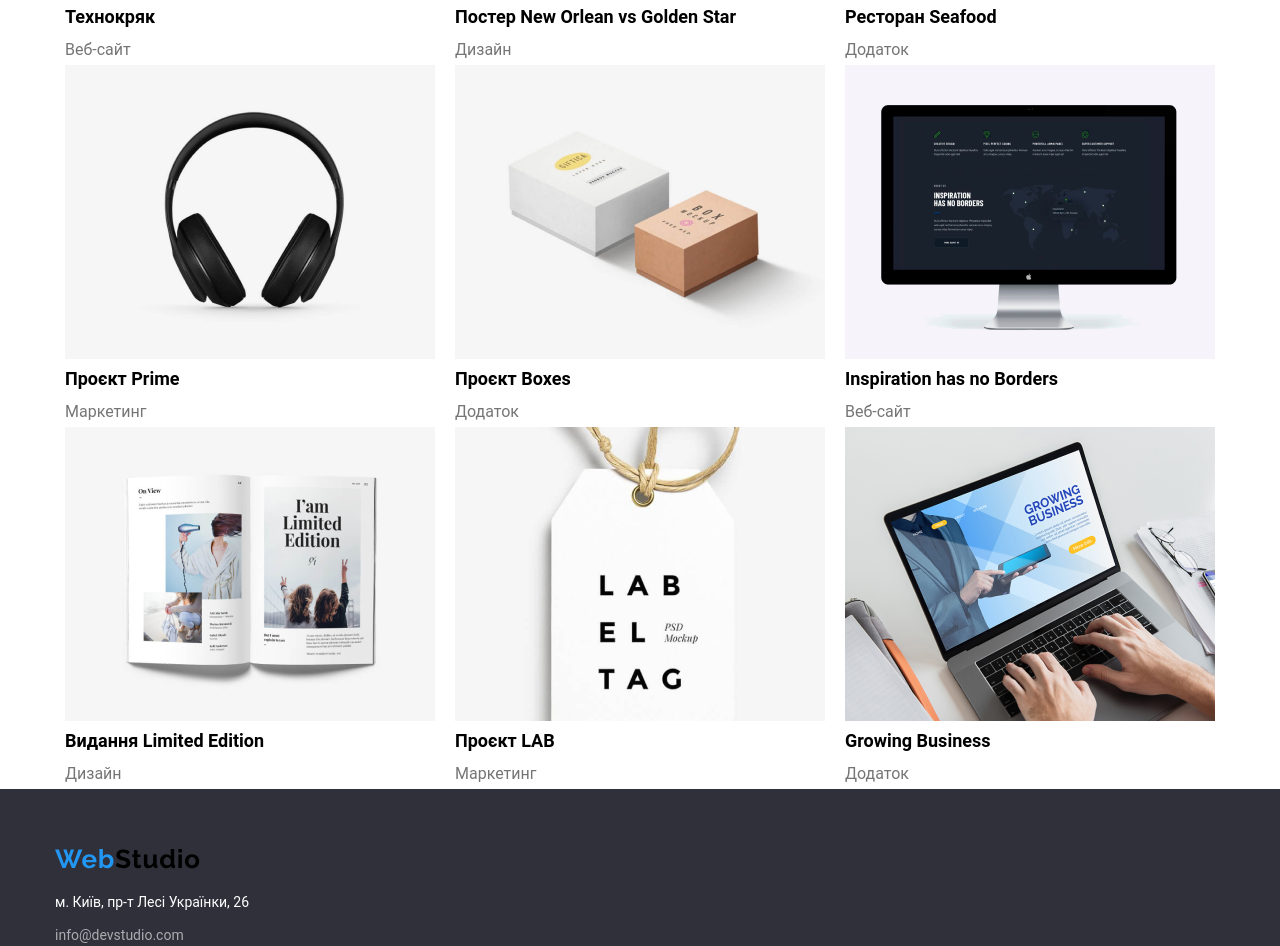
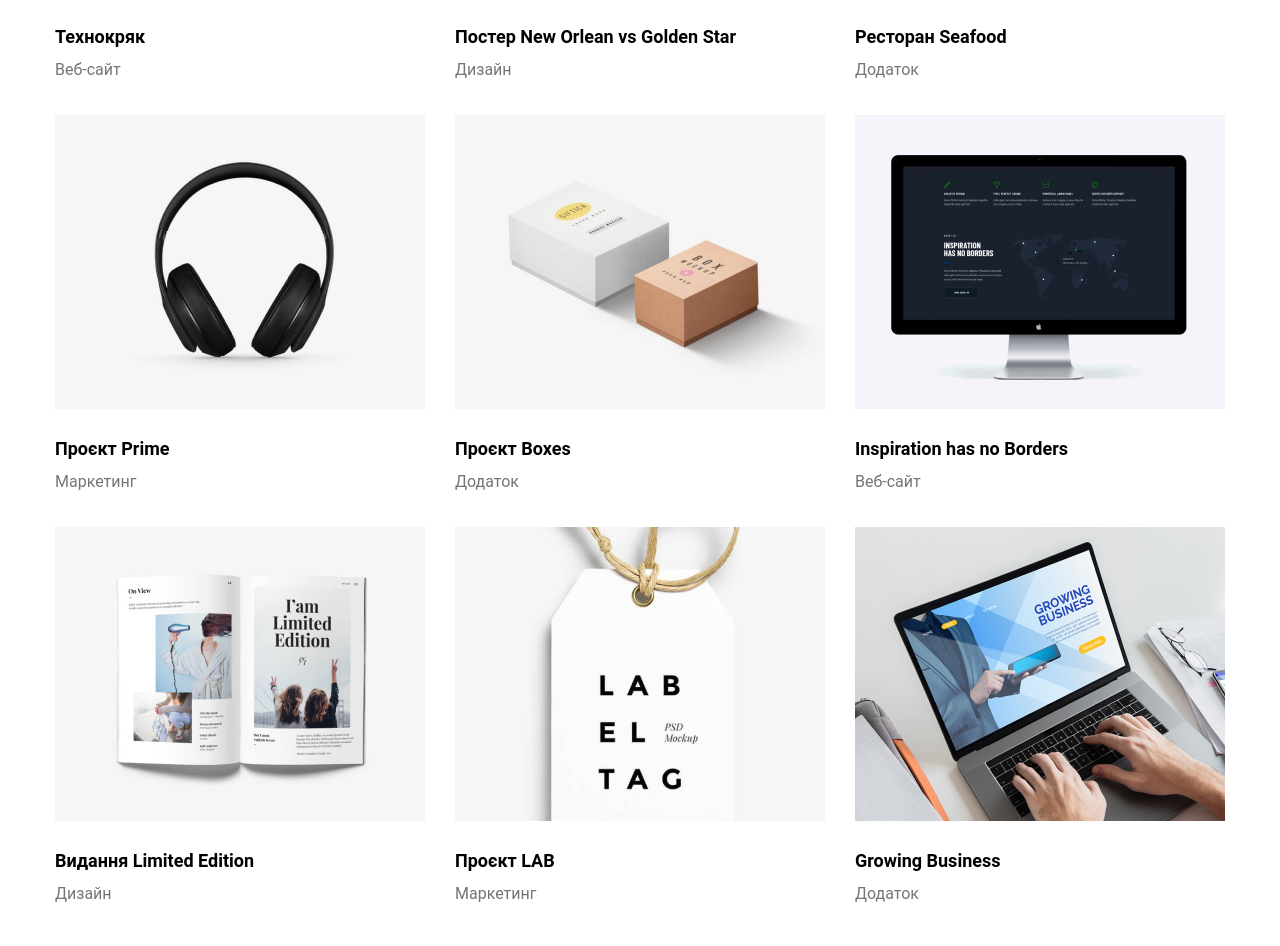
Before and after one commit to Qzmastereo/WebStudio, a plain HTML site: page porfolio.html in a window 1280 px wide. Shown: the part 524-1470 px from the top of the page. Drawn offline with Linux system fonts and the light colour scheme; a web font is replaced by a local one.

Commit message:
add grid

```diff
--- a/portfolio.css
+++ b/portfolio.css
@@ -113,6 +113,7 @@
   display: flex;
   justify-content: space-around;
   flex-wrap: wrap;
+  gap: 30px;
 }
 .portfolio-title{
     font-family: 'Roboto', sans-serif;
@@ -175,10 +176,15 @@
     padding-bottom: 4px;
   }
   .portfolio-item{
-    gap: 30px;
     flex-basis: calc((100%-60px)/3);
   }
   .main-footer{
     padding-top: 60px;
     padding-bottom: 60px;
   }
+.portfolio-title{
+  padding-top: 20px;
+}
+.portfolio-item:nth-last-child(-n+3){
+  margin-bottom: 150px;
+}
```
